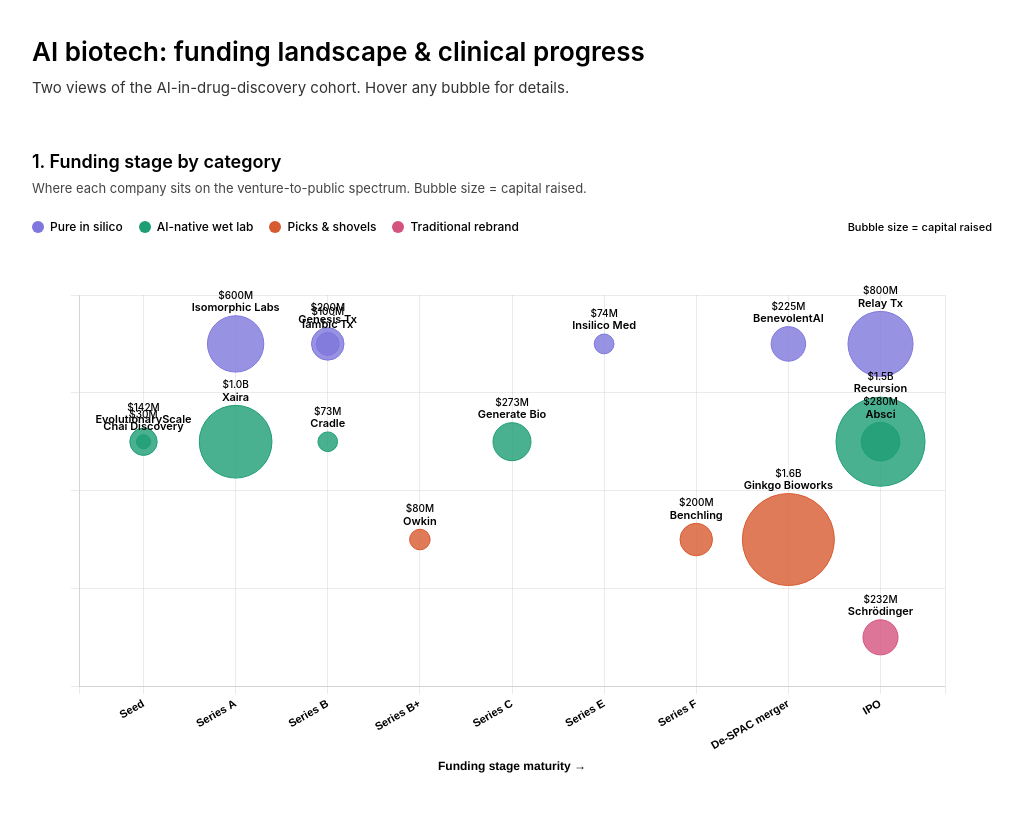
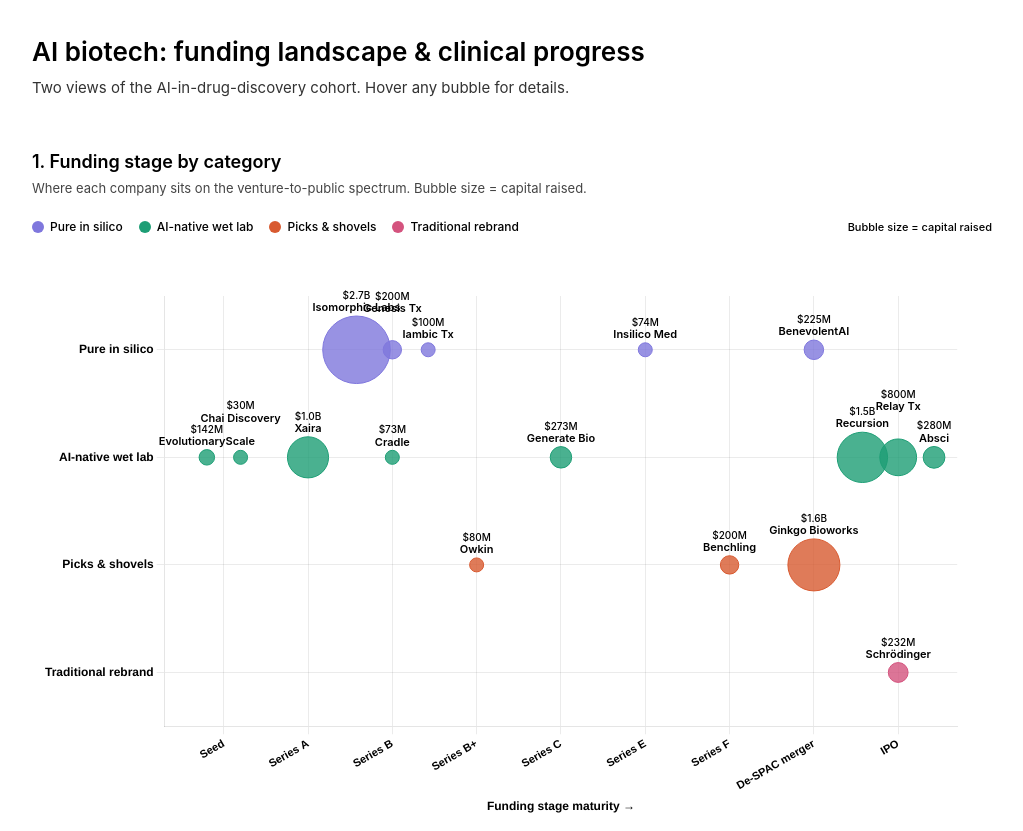
Before and after one commit to drewnano/techbio-charts, a plain HTML site: page biotech-ai-funding/index.html in a window 1280 px wide. Shown: the top 831 px of the page, without its empty margins (128-1151 px from the left). Drawn offline with nearby package versions, Linux system fonts and the light colour scheme.

Commit message:
updated file to have jitter on labels

```diff
--- a/biotech-ai-funding/index.html
+++ b/biotech-ai-funding/index.html
@@ -5,35 +5,25 @@
 <meta name="viewport" content="width=device-width, initial-scale=1.0">
 <title>AI biotech funding landscape</title>
 <style>
-  body {
-    font-family: -apple-system, BlinkMacSystemFont, "Segoe UI", Roboto, sans-serif;
-    max-width: 960px;
-    margin: 0 auto;
-    padding: 32px 16px 48px;
-    color: #000000;
-    background: #ffffff;
-    line-height: 1.5;
-  }
+  body { font-family: -apple-system, BlinkMacSystemFont, "Segoe UI", Roboto, sans-serif; max-width: 960px; margin: 0 auto; padding: 32px 16px 48px; color: #000; background: #fff; line-height: 1.5; }
   h1 { font-size: 26px; font-weight: 600; margin: 0 0 6px; }
   h2 { font-size: 18px; font-weight: 600; margin: 48px 0 4px; }
-  .intro { font-size: 15px; color: #333333; margin: 0 0 8px; }
-  .subtitle { font-size: 13px; color: #444444; margin: 0 0 20px; }
-  .legend { display: flex; flex-wrap: wrap; gap: 10px 16px; margin-bottom: 12px; font-size: 12px; color: #000000; align-items: center; font-weight: 500; }
+  .intro { font-size: 15px; color: #333; margin: 0 0 8px; }
+  .subtitle { font-size: 13px; color: #444; margin: 0 0 20px; }
+  .legend { display: flex; flex-wrap: wrap; gap: 10px 16px; margin-bottom: 12px; font-size: 12px; color: #000; align-items: center; font-weight: 500; }
   .legend-item { display: flex; align-items: center; gap: 6px; }
   .legend-dot { width: 12px; height: 12px; border-radius: 50%; }
-  .size-note { margin-left: auto; font-size: 11px; color: #000000; }
-  .chart-wrap { position: relative; width: 100%; height: 540px; }
-  .footer { margin-top: 32px; padding-top: 16px; border-top: 1px solid #eaeaea; font-size: 12px; color: #666666; text-align: center; }
+  .size-note { margin-left: auto; font-size: 11px; color: #000; }
+  .chart-wrap { position: relative; width: 100%; height: 580px; }
+  .footer { margin-top: 32px; padding-top: 16px; border-top: 1px solid #eaeaea; font-size: 12px; color: #666; text-align: center; }
 </style>
 </head>
 <body>
-
 <h1>AI biotech: funding landscape & clinical progress</h1>
 <p class="intro">Two views of the AI-in-drug-discovery cohort. Hover any bubble for details.</p>
 
 <h2>1. Funding stage by category</h2>
 <p class="subtitle">Where each company sits on the venture-to-public spectrum. Bubble size = capital raised.</p>
-
 <div class="legend">
   <span class="legend-item"><span class="legend-dot" style="background: #7F77DD;"></span>Pure in silico</span>
   <span class="legend-item"><span class="legend-dot" style="background: #1D9E75;"></span>AI-native wet lab</span>
@@ -41,14 +31,10 @@
   <span class="legend-item"><span class="legend-dot" style="background: #D4537E;"></span>Traditional rebrand</span>
   <span class="size-note">Bubble size = capital raised</span>
 </div>
-
-<div class="chart-wrap">
-  <canvas id="chart1" role="img" aria-label="Bubble chart of AI biotech companies plotted by category and funding stage, sized by capital raised">Companies plotted by category and funding stage.</canvas>
-</div>
+<div class="chart-wrap"><canvas id="chart1"></canvas></div>
 
 <h2>2. Capital raised vs. clinical progress</h2>
 <p class="subtitle">Drug-developers only (picks & shovels excluded). Big pharma plotted below the $0 line — no AI-specific raises but real clinical pipelines. Bubble size = active trials.</p>
-
 <div class="legend">
   <span class="legend-item"><span class="legend-dot" style="background: #7F77DD;"></span>Pure in silico</span>
   <span class="legend-item"><span class="legend-dot" style="background: #1D9E75;"></span>AI-native wet lab</span>
@@ -56,38 +42,24 @@
   <span class="legend-item"><span class="legend-dot" style="background: #888780;"></span>Big pharma AI</span>
   <span class="size-note">Dot size = active trials</span>
 </div>
+<div class="chart-wrap"><canvas id="chart2"></canvas></div>
 
-<div class="chart-wrap">
-  <canvas id="chart2" role="img" aria-label="Scatter plot of capital raised versus max clinical phase">Companies plotted by capital raised and max trial phase.</canvas>
-</div>
-
-<p class="footer">Categories: pure in silico, AI-native wet lab, picks & shovels, traditional rebrand, big pharma AI.</p>
+<p class="footer">Updated 2026-06-07 · Categories: pure in silico, AI-native wet lab, picks & shovels, traditional rebrand, big pharma AI.</p>
 
 <script src="https://cdn.jsdelivr.net/npm/chart.js@4.4.1/dist/chart.umd.min.js"></script>
 <script>
 (function(){
-  // ============= CHART 1: Category × Funding Stage =============
+  // ========== CHART 1 ==========
   const categories1 = ['traditional_rebrand','picks_and_shovels','ai_native_wet_lab','pure_in_silico'];
-  const categoryLabels1 = {
-    traditional_rebrand: 'Traditional rebrand',
-    picks_and_shovels: 'Picks & shovels',
-    ai_native_wet_lab: 'AI-native wet lab',
-    pure_in_silico: 'Pure in silico'
-  };
+  const categoryLabels1 = { traditional_rebrand: 'Traditional rebrand', picks_and_shovels: 'Picks & shovels', ai_native_wet_lab: 'AI-native wet lab', pure_in_silico: 'Pure in silico' };
   const stages = ['Seed','Series A','Series B','Series B+','Series C','Series E','Series F','De-SPAC merger','IPO'];
-  const colors1 = {
-    pure_in_silico: '#7F77DD',
-    ai_native_wet_lab: '#1D9E75',
-    picks_and_shovels: '#D85A30',
-    traditional_rebrand: '#D4537E'
-  };
-
+  const colors1 = { pure_in_silico: '#7F77DD', ai_native_wet_lab: '#1D9E75', picks_and_shovels: '#D85A30', traditional_rebrand: '#D4537E' };
   const raw1 = [
+    {name:'Isomorphic Labs', cat:'pure_in_silico', raised:2700, stage:'Series B'},
     {name:'Ginkgo Bioworks', cat:'picks_and_shovels', raised:1600, stage:'De-SPAC merger'},
     {name:'Recursion', cat:'ai_native_wet_lab', raised:1500, stage:'IPO'},
     {name:'Xaira', cat:'ai_native_wet_lab', raised:1000, stage:'Series A'},
-    {name:'Relay Tx', cat:'pure_in_silico', raised:800, stage:'IPO'},
-    {name:'Isomorphic Labs', cat:'pure_in_silico', raised:600, stage:'Series A'},
+    {name:'Relay Tx', cat:'ai_native_wet_lab', raised:800, stage:'IPO'},
     {name:'Absci', cat:'ai_native_wet_lab', raised:280, stage:'IPO'},
     {name:'Generate Bio', cat:'ai_native_wet_lab', raised:273, stage:'Series C'},
     {name:'Schrödinger', cat:'traditional_rebrand', raised:232, stage:'IPO'},
@@ -101,112 +73,86 @@
     {name:'Cradle', cat:'ai_native_wet_lab', raised:73, stage:'Series B'},
     {name:'Chai Discovery', cat:'ai_native_wet_lab', raised:30, stage:'Seed'}
   ];
+  raw1.forEach((d, i) => { d._idx = i; });
+  const cl1 = {};
+  raw1.forEach(d => { const k = d.stage + '|' + d.cat; (cl1[k] = cl1[k] || []).push(d); });
+  const xOff1 = new Array(raw1.length).fill(0);
+  const tier1 = new Array(raw1.length).fill(0);
+  Object.values(cl1).forEach(g => {
+    if (g.length <= 1) return;
+    g.sort((a,b) => b.raised - a.raised);
+    const n = g.length, spread = n === 2 ? 0.4 : 0.85;
+    g.forEach((d, i) => { xOff1[d._idx] = -spread/2 + (i * spread / (n - 1)); tier1[d._idx] = i % 2; });
+  });
 
-  function radius1(m){ return Math.max(7, Math.sqrt(m) * 1.15); }
-
+  function radius1(m){ return Math.max(7, Math.sqrt(m) * 0.65); }
   const datasets1 = categories1.map(cat => ({
     label: categoryLabels1[cat],
     data: raw1.filter(d => d.cat === cat).map(d => ({
-      x: stages.indexOf(d.stage),
+      x: stages.indexOf(d.stage) + xOff1[d._idx],
       y: categories1.indexOf(cat),
       r: radius1(d.raised),
-      name: d.name,
-      raised: d.raised,
-      stageLabel: d.stage
+      name: d.name, raised: d.raised, stageLabel: d.stage, tier: tier1[d._idx]
     })),
-    backgroundColor: colors1[cat] + 'CC',
-    borderColor: colors1[cat],
-    borderWidth: 1
+    backgroundColor: colors1[cat] + 'CC', borderColor: colors1[cat], borderWidth: 1
   }));
 
-  const labelPlugin1 = {
-    id: 'pointLabels1',
-    afterDatasetsDraw(chart) {
-      const ctx = chart.ctx;
-      ctx.save();
-      ctx.textAlign = 'center';
-      ctx.textBaseline = 'middle';
+  const lp1 = { id: 'lp1', afterDatasetsDraw(chart) {
+    const ctx = chart.ctx; ctx.save();
+    ctx.textAlign = 'center'; ctx.textBaseline = 'middle';
     chart.data.datasets.forEach((ds, di) => {
       const meta = chart.getDatasetMeta(di);
       meta.data.forEach((pt, i) => {
-          const d = ds.data[i];
-          const {x, y} = pt.getCenterPoint();
-          const r = pt.options.radius;
-          ctx.fillStyle = '#000000';
+        const d = ds.data[i]; const {x, y} = pt.getCenterPoint(); const r = pt.options.radius;
+        const off = d.tier === 1 ? 24 : 0;
+        ctx.fillStyle = '#000';
         ctx.font = '600 11px -apple-system, BlinkMacSystemFont, "Segoe UI", Roboto, sans-serif';
-          ctx.fillText(d.name, x, y - r - 8);
+        ctx.fillText(d.name, x, y - r - 8 - off);
         ctx.font = '500 10px -apple-system, BlinkMacSystemFont, "Segoe UI", Roboto, sans-serif';
-          ctx.fillText('$' + (d.raised >= 1000 ? (d.raised/1000).toFixed(1) + 'B' : d.raised + 'M'), x, y - r - 20);
+        ctx.fillText('$' + (d.raised >= 1000 ? (d.raised/1000).toFixed(1) + 'B' : d.raised + 'M'), x, y - r - 20 - off);
       });
     });
     ctx.restore();
-    }
-  };
+  } };
 
   new Chart(document.getElementById('chart1'), {
-    type: 'bubble',
-    data: { datasets: datasets1 },
-    plugins: [labelPlugin1],
+    type: 'bubble', data: { datasets: datasets1 }, plugins: [lp1],
     options: {
-      responsive: true,
-      maintainAspectRatio: false,
-      layout: { padding: { top: 30, right: 30, bottom: 10, left: 10 } },
+      responsive: true, maintainAspectRatio: false,
+      layout: { padding: { top: 48, right: 30, bottom: 10, left: 10 } },
       plugins: {
         legend: { display: false },
-        tooltip: {
-          callbacks: {
+        tooltip: { callbacks: {
           title: (items) => items[0].raw.name,
           label: (ctx) => {
             const d = ctx.raw;
-              return [
-                'Capital: $' + (d.raised >= 1000 ? (d.raised/1000).toFixed(1) + 'B' : d.raised + 'M'),
-                'Stage: ' + d.stageLabel,
-                'Category: ' + categoryLabels1[categories1[d.y]]
-              ];
+            return ['Capital: $' + (d.raised >= 1000 ? (d.raised/1000).toFixed(1) + 'B' : d.raised + 'M'), 'Stage: ' + d.stageLabel, 'Category: ' + categoryLabels1[categories1[Math.round(d.y)]]];
           }
-          }
-        }
+        } }
       },
       scales: {
-        x: {
-          type: 'linear',
-          min: -0.7,
-          max: stages.length - 0.3,
-          ticks: { stepSize: 1, callback: (v) => stages[v] || '', maxRotation: 45, minRotation: 30, font: { size: 11, weight: '600' }, color: '#000000' },
-          title: { display: true, text: 'Funding stage maturity →', font: { size: 12, weight: '600' }, color: '#000000' },
-          grid: { color: 'rgba(0,0,0,0.08)' }
-        },
-        y: {
-          type: 'linear',
-          min: -0.5,
-          max: categories1.length - 0.5,
-          ticks: { stepSize: 1, callback: (v) => categoryLabels1[categories1[v]] || '', font: { size: 12, weight: '600' }, color: '#000000' },
-          grid: { color: 'rgba(0,0,0,0.08)' }
-        }
+        x: { type: 'linear', min: -0.7, max: stages.length - 0.3,
+          ticks: { stepSize: 1, callback: (v) => stages[v] || '', maxRotation: 45, minRotation: 30, font: { size: 11, weight: '600' }, color: '#000', autoSkip: false },
+          afterBuildTicks: (axis) => { axis.ticks = stages.map((_,i)=>({value:i})); },
+          title: { display: true, text: 'Funding stage maturity →', font: { size: 12, weight: '600' }, color: '#000' },
+          grid: { color: 'rgba(0,0,0,0.08)' } },
+        y: { type: 'linear', min: -0.5, max: categories1.length - 0.5,
+          ticks: { stepSize: 1, callback: (v) => categoryLabels1[categories1[v]] || '', font: { size: 12, weight: '600' }, color: '#000', autoSkip: false },
+          afterBuildTicks: (axis) => { axis.ticks = categories1.map((_,i)=>({value:i})); },
+          grid: { color: 'rgba(0,0,0,0.08)' } }
       }
     }
   });
 
-  // ============= CHART 2: Capital × Clinical Progress =============
+  // ========== CHART 2 ==========
   const phases = ['No trials', 'Ph1', 'Ph2', 'Ph3'];
-  const colors2 = {
-    pure_in_silico: '#7F77DD',
-    ai_native_wet_lab: '#1D9E75',
-    traditional_rebrand: '#D4537E',
-    big_pharma_ai: '#888780'
-  };
-  const categoryLabels2 = {
-    pure_in_silico: 'Pure in silico',
-    ai_native_wet_lab: 'AI-native wet lab',
-    traditional_rebrand: 'Traditional rebrand',
-    big_pharma_ai: 'Big pharma AI'
-  };
-
+  const colors2 = { pure_in_silico: '#7F77DD', ai_native_wet_lab: '#1D9E75', traditional_rebrand: '#D4537E', big_pharma_ai: '#888780' };
+  const categoryLabels2 = { pure_in_silico: 'Pure in silico', ai_native_wet_lab: 'AI-native wet lab', traditional_rebrand: 'Traditional rebrand', big_pharma_ai: 'Big pharma AI' };
   const raw2 = [
+    {name:'Isomorphic Labs', cat:'pure_in_silico', raised:2700, maxPhase:'No trials', trials:0, active:0},
     {name:'Recursion', cat:'ai_native_wet_lab', raised:1500, maxPhase:'Ph3', trials:2, active:4},
     {name:'Xaira', cat:'ai_native_wet_lab', raised:1000, maxPhase:'No trials', trials:0, active:0},
-    {name:'Relay Tx', cat:'pure_in_silico', raised:800, maxPhase:'Ph2', trials:2, active:2},
-    {name:'Isomorphic Labs', cat:'pure_in_silico', raised:600, maxPhase:'No trials', trials:0, active:0},
+    {name:'Relay Tx', cat:'ai_native_wet_lab', raised:800, maxPhase:'Ph2', trials:2, active:2},
     {name:'Absci', cat:'ai_native_wet_lab', raised:280, maxPhase:'Ph1', trials:1, active:0},
     {name:'Generate Bio', cat:'ai_native_wet_lab', raised:273, maxPhase:'No trials', trials:0, active:0},
     {name:'Schrödinger', cat:'traditional_rebrand', raised:232, maxPhase:'Ph1', trials:1, active:1},
@@ -220,110 +166,96 @@
     {name:'Novartis AI', cat:'big_pharma_ai', raised:null, maxPhase:'Ph3', trials:1, active:1, isPharma:true},
     {name:'Eli Lilly AI', cat:'big_pharma_ai', raised:null, maxPhase:'Ph3', trials:1, active:0, isPharma:true}
   ];
+  raw2.forEach((d, i) => { d._idx = i; });
+
+  const cols2 = {};
+  raw2.forEach(d => { const k = d.maxPhase; (cols2[k] = cols2[k] || []).push(d); });
+  const xOff2 = new Array(raw2.length).fill(0);
+  const tier2 = new Array(raw2.length).fill(0);
+  const yThresh = 335;
+  const yOf = d => d.isPharma ? -250 : d.raised;
+  Object.values(cols2).forEach(col => {
+    col.sort((a,b) => yOf(a) - yOf(b));
+    let clusters = [[col[0]]];
+    for (let i = 1; i < col.length; i++) {
+      const prev = clusters[clusters.length-1];
+      if (Math.abs(yOf(col[i]) - yOf(prev[prev.length-1])) < yThresh) prev.push(col[i]);
+      else clusters.push([col[i]]);
+    }
+    clusters.forEach(c => {
+      if (c.length <= 1) return;
+      c.sort((a,b) => (b.raised||0) - (a.raised||0));
+      const n = c.length;
+      let spread;
+      if (n === 2) spread = 0.4;
+      else if (n === 3) spread = 0.65;
+      else spread = Math.min(0.92, 0.16 * n);
+      c.forEach((d, i) => { xOff2[d._idx] = -spread/2 + (i * spread / (n - 1)); tier2[d._idx] = i % 2; });
+    });
+  });
 
   function radius2(active){ return Math.max(8, 8 + active * 4); }
-
   const categories2 = ['pure_in_silico','ai_native_wet_lab','traditional_rebrand','big_pharma_ai'];
   const datasets2 = categories2.map(cat => ({
     label: categoryLabels2[cat],
     data: raw2.filter(d => d.cat === cat).map(d => ({
-      x: phases.indexOf(d.maxPhase),
-      y: d.isPharma ? -150 : d.raised,
+      x: phases.indexOf(d.maxPhase) + xOff2[d._idx],
+      y: d.isPharma ? -250 : d.raised,
       r: radius2(d.active),
-      name: d.name,
-      raised: d.raised,
-      maxPhase: d.maxPhase,
-      active: d.active,
-      trials: d.trials,
-      isPharma: !!d.isPharma
+      name: d.name, raised: d.raised, maxPhase: d.maxPhase, active: d.active, trials: d.trials,
+      isPharma: !!d.isPharma, tier: tier2[d._idx]
     })),
-    backgroundColor: colors2[cat] + 'CC',
-    borderColor: colors2[cat],
-    borderWidth: 1
+    backgroundColor: colors2[cat] + 'CC', borderColor: colors2[cat], borderWidth: 1
   }));
 
-  const labelPlugin2 = {
-    id: 'pointLabels2',
-    afterDatasetsDraw(chart) {
-      const ctx = chart.ctx;
-      ctx.save();
-      ctx.textAlign = 'center';
-      ctx.textBaseline = 'middle';
+  const lp2 = { id: 'lp2', afterDatasetsDraw(chart) {
+    const ctx = chart.ctx; ctx.save();
+    ctx.textAlign = 'center'; ctx.textBaseline = 'middle';
     chart.data.datasets.forEach((ds, di) => {
       const meta = chart.getDatasetMeta(di);
       meta.data.forEach((pt, i) => {
-          const d = ds.data[i];
-          const {x, y} = pt.getCenterPoint();
-          const r = pt.options.radius;
-          ctx.fillStyle = '#000000';
+        const d = ds.data[i]; const {x, y} = pt.getCenterPoint(); const r = pt.options.radius;
+        const off = d.tier === 1 ? 24 : 0;
+        ctx.fillStyle = '#000';
         ctx.font = '600 11px -apple-system, BlinkMacSystemFont, "Segoe UI", Roboto, sans-serif';
-          ctx.fillText(d.name, x, y - r - 7);
-          if (!d.isPharma) {
+        ctx.fillText(d.name, x, y - r - 7 - off);
         ctx.font = '500 10px -apple-system, BlinkMacSystemFont, "Segoe UI", Roboto, sans-serif';
-            ctx.fillText('$' + (d.raised >= 1000 ? (d.raised/1000).toFixed(1) + 'B' : d.raised + 'M'), x, y - r - 18);
-          } else {
-            ctx.font = '500 10px -apple-system, BlinkMacSystemFont, "Segoe UI", Roboto, sans-serif';
-            ctx.fillText('(no AI-specific raise)', x, y - r - 18);
-          }
+        if (!d.isPharma) ctx.fillText('$' + (d.raised >= 1000 ? (d.raised/1000).toFixed(1) + 'B' : d.raised + 'M'), x, y - r - 19 - off);
+        else ctx.fillText('(no AI-specific raise)', x, y - r - 19 - off);
       });
     });
     ctx.restore();
-    }
-  };
+  } };
 
   new Chart(document.getElementById('chart2'), {
-    type: 'bubble',
-    data: { datasets: datasets2 },
-    plugins: [labelPlugin2],
+    type: 'bubble', data: { datasets: datasets2 }, plugins: [lp2],
     options: {
-      responsive: true,
-      maintainAspectRatio: false,
-      layout: { padding: { top: 30, right: 30, bottom: 10, left: 10 } },
+      responsive: true, maintainAspectRatio: false,
+      layout: { padding: { top: 48, right: 30, bottom: 10, left: 10 } },
       plugins: {
         legend: { display: false },
-        tooltip: {
-          callbacks: {
+        tooltip: { callbacks: {
           title: (items) => items[0].raw.name,
           label: (ctx) => {
-              const d = ctx.raw;
-              const lines = [];
-              if (d.isPharma) {
-                lines.push('No separate AI funding round');
-              } else {
-                lines.push('Capital: $' + (d.raised >= 1000 ? (d.raised/1000).toFixed(1) + 'B' : d.raised + 'M'));
-              }
+            const d = ctx.raw; const lines = [];
+            if (d.isPharma) lines.push('No separate AI funding round');
+            else lines.push('Capital: $' + (d.raised >= 1000 ? (d.raised/1000).toFixed(1) + 'B' : d.raised + 'M'));
             lines.push('Max phase: ' + d.maxPhase);
             lines.push('Trials: ' + d.trials + ' (' + d.active + ' active)');
             return lines;
           }
-          }
-        }
+        } }
       },
       scales: {
-        x: {
-          type: 'linear',
-          min: -0.5,
-          max: phases.length - 0.5,
-          ticks: { stepSize: 1, callback: (v) => phases[v] || '', font: { size: 12, weight: '600' }, color: '#000000' },
-          title: { display: true, text: 'Clinical progress (max phase reached) →', font: { size: 12, weight: '600' }, color: '#000000' },
-          grid: { color: 'rgba(0,0,0,0.08)' }
-        },
-        y: {
-          type: 'linear',
-          min: -250,
-          max: 1700,
-          ticks: {
-            callback: (v) => {
-              if (v < 0) return '';
-              if (v === 0) return '$0';
-              return '$' + (v >= 1000 ? (v/1000).toFixed(1) + 'B' : v + 'M');
-            },
-            font: { size: 11, weight: '600' },
-            color: '#000000'
-          },
-          title: { display: true, text: 'Capital raised ↑', font: { size: 12, weight: '600' }, color: '#000000' },
-          grid: { color: 'rgba(0,0,0,0.08)' }
-        }
+        x: { type: 'linear', min: -0.5, max: phases.length - 0.5,
+          ticks: { stepSize: 1, callback: (v) => phases[v] || '', font: { size: 12, weight: '600' }, color: '#000', autoSkip: false },
+          afterBuildTicks: (axis) => { axis.ticks = phases.map((_,i)=>({value:i})); },
+          title: { display: true, text: 'Clinical progress (max phase reached) →', font: { size: 12, weight: '600' }, color: '#000' },
+          grid: { color: 'rgba(0,0,0,0.08)' } },
+        y: { type: 'linear', min: -400, max: 2950,
+          ticks: { callback: (v) => { if (v < 0) return ''; if (v === 0) return '$0'; return '$' + (v >= 1000 ? (v/1000).toFixed(1) + 'B' : v + 'M'); }, font: { size: 11, weight: '600' }, color: '#000' },
+          title: { display: true, text: 'Capital raised ↑', font: { size: 12, weight: '600' }, color: '#000' },
+          grid: { color: 'rgba(0,0,0,0.08)' } }
       }
     }
   });
```
Lines whose indentation alone changed are shown as unchanged.
